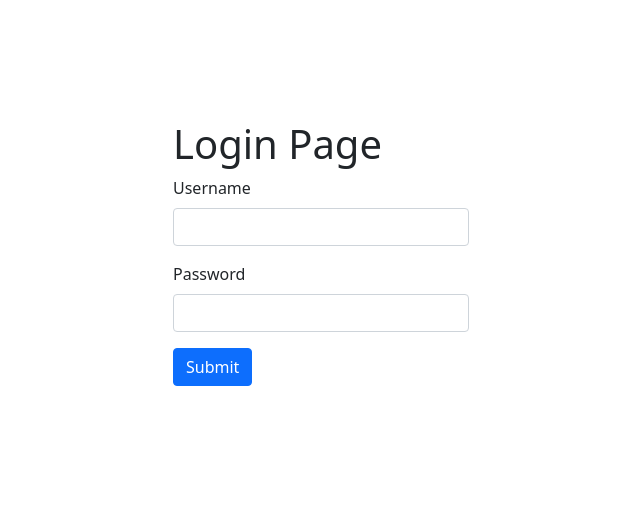
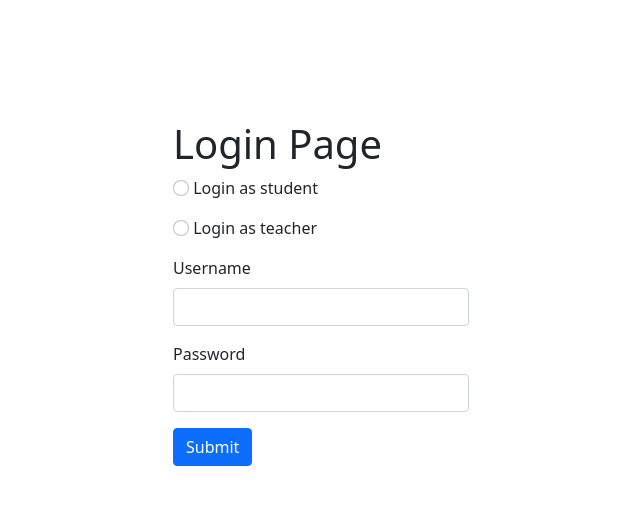
Before and after one commit to imrying/pylearn, a Django app: page /login/ in a window 1280 px wide. Shown: the top 505 px of the page, without its empty margins (319-959 px from the left). Run offline with Django 3.2, Linux system fonts and the light colour scheme.

Commit message:
finish login prompt. add database model uml

```diff
--- a/app/templates/login.html
+++ b/app/templates/login.html
@@ -35,6 +35,21 @@
     <h1>Login Page</h1>
         <form action="" method="post">
         {% csrf_token %}
+
+        <div class="mb-3">
+            <input class="form-check-input" type="radio" name="usertype" id="student" value="student">
+            <label class="form-check-label" for="student">
+                Login as student
+            </label>
+        </div>
+
+        <div class="mb-3">
+            <input class="form-check-input" type="radio" name="usertype" id="teacher" value="teacher">
+            <label class="form-check-label" for="teacher">
+                Login as teacher
+            </label>
+        </div>
+
         <div class="mb-3">
             <label for="username" class="form-label">Username</label>
             <input name="username" type="username" class="form-control" id="username" aria-describedby="usernameHelp">
--- a/app/urls.py
+++ b/app/urls.py
@@ -6,4 +6,6 @@ urlpatterns = [
     path('login/', views.login, name='login'),
     path('register/', views.register, name='register'),
     path('teacher/', views.teacher_view, name='teacher_view'),
+    path('student/', views.student_view, name='student_view')
+
 ]
--- a/app/views.py
+++ b/app/views.py
@@ -43,16 +43,16 @@ def register(request):
         #everything worked. Add the teacher to db.
 
         if len(context['error_messages']) == 0:
-            log_user_in(request, email, username)
+            log_user_in(request, username)
 
             if usertype == 'teacher':
                 teacher = Teacher(email=email, username=username, password_hash=password)
                 teacher.save()
-                return redirect(f'/teacher/')
+                return redirect('/teacher/')
             else:
                 student = Student(email=email, username=username, password_hash=password)
                 student.save()
-                return redirect(f'/student')
+                return redirect('/student/')
 
 
     return render(request, 'register.html', context)
@@ -60,31 +60,46 @@ def register(request):
 
 
 def login(request):
+    context = {
+        'error_messages': []
+    }
+
     if request.method == 'POST':
         try:
+            usertype = request.POST['usertype']
             username = request.POST['username']
             password = hashlib.sha256(str(request.POST['password']+SIGNING_SALT).encode('utf8')).hexdigest()
-            print(username)
-            print(password)
+
+            if usertype == 'teacher':
+                if Teacher.objects.get(username=username).password_hash == password:
+                    log_user_in(request, username)
+                    return redirect('/teacher/')
+
+            else:
+                if Student.objects.get(username=username).password_hash == password:
+                    log_user_in(request, username)
+                    return redirect('/student/')
+
         except Exception as e:
+            context['error_messages'].append('Fejl i brugernavn eller password')
             print(e)
             username = ""
             password = ""
 
-        # check if user is valid if it is redirect
-        # if Teacher.objects.get(username) == username
+    return render(request, 'login.html', context)
 
-        #context = {'username': username, 'password': password}
-
-    return render(request, 'login.html')
-
-def log_user_in(request, email, username):
-    request.session['email'] = email
+def log_user_in(request, username):
     request.session['username'] = username
 
 def teacher_view(request):
     #teacher = Teacher.objects.get(id=teacher_id)
-    email = request.session.get('email')
-    if email != None:
-        return HttpResponse(email)
+    username = request.session.get('username')
+    if username != None:
+        return HttpResponse(username)
     return redirect('/login')
+
+def student_view(request):
+    username = request.session.get('username')
+    if username != None:
+        return HttpResponse(username)
+    return redirect('/login')
--- a/pylearn/settings.py
+++ b/pylearn/settings.py
@@ -37,7 +37,8 @@ INSTALLED_APPS = [
     'django.contrib.sessions',
     'django.contrib.messages',
     'django.contrib.staticfiles',
-    'app'
+    'app',
+    'django_extensions'
 
 ]
 
```
Also changed, not shown: test.png (added).
